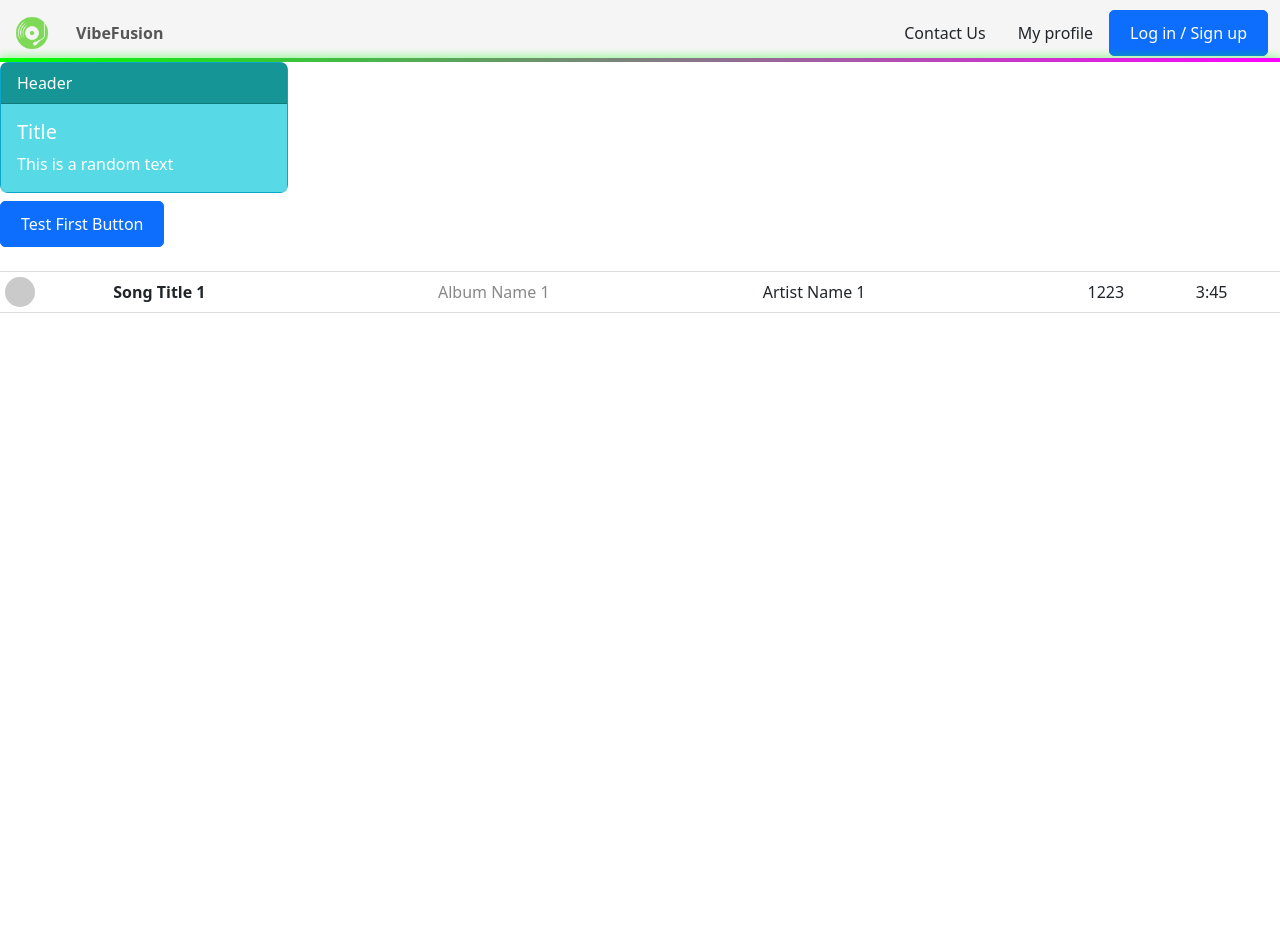
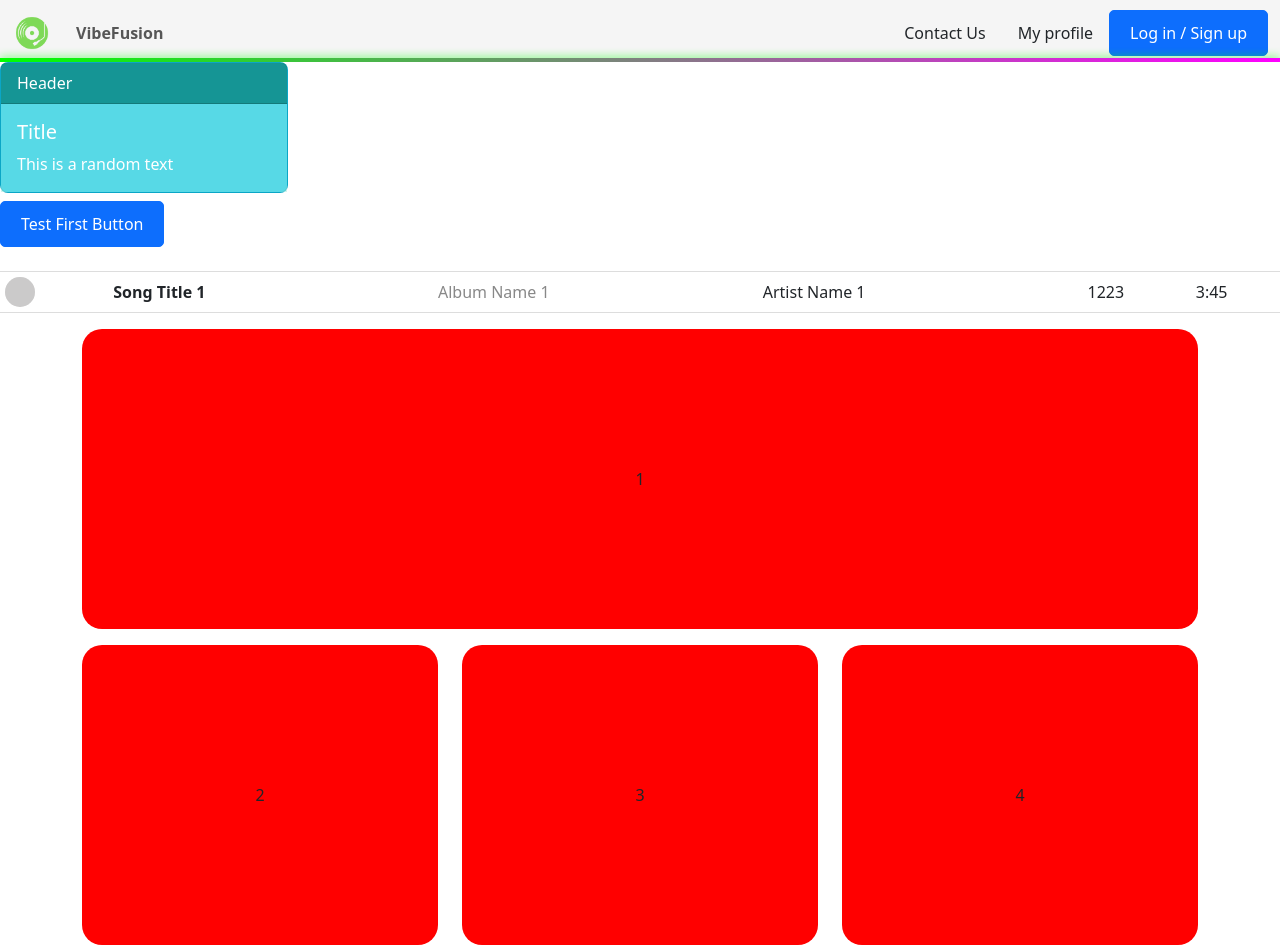
Before and after one commit to morgharrisx/fullstack-3, a React (Create React App) app in the folder frontend/: page / in a window 1280 px wide. Before the commit the page ends 800 px from the top, so only its background shows below. Built offline with nearby package versions, Linux system fonts and the light colour scheme; the HTML template or start-up script is replaced by a standard one.

Commit message:
Dashboard grid
The dashboard grid is made, but needs to be centred

```diff
--- a/frontend/src/App.js
+++ b/frontend/src/App.js
@@ -3,6 +3,7 @@ import CardComponent from './Card/Card';
 import NavScrollExample from './Navbar/navbar';
 import ReusableButton from './ReusableButton/ReusableButton';
 import PlaylistItem from './PlaylistItem/PlaylistItem';
+import Dashboard from './Dashboard/Dashboard';
 
 function App() {
   return (
@@ -21,6 +22,8 @@ function App() {
           albumCover={null} // to be replaced with actual album cover url
         />
       </div>
+      <Dashboard>
+      </Dashboard>
     </div>
   );
 }
--- /dev/null
+++ b/frontend/src/Dashboard/Dashboard.css
@@ -0,0 +1,13 @@
+
+
+
+.box {
+    background-color: red;
+    border-radius: 20px;
+    height: 100%;
+    width: auto;
+    min-height: 300px;
+    display: flex;
+    justify-content: center;
+    align-items: center;
+}
--- /dev/null
+++ b/frontend/src/Dashboard/Dashboard.jsx
@@ -0,0 +1,24 @@
+import React from 'react'
+import './Dashboard.css'
+import { Container, Row, Col } from 'react-bootstrap'
+
+const Dashboard = () => {
+  return (
+    <Container className='dashboard-container'>
+        <Row className='mt-3'>
+            <Col xs={12} sm={12} md={12} lg={12}>
+                <div className='box'>1</div>
+            </Col>
+        </Row>
+        <Row className='mt-3'>
+            <Col xs={12} sm={12} md={12} lg={4}>
+                     <div className='box'>2</div>
+            </Col>
+            <Col xs={12} sm={12} md={12} lg={4}>  <div className='box'>3</div></Col>
+            <Col xs={12} sm={12} md={12} lg={4}>  <div className='box'>4</div></Col>
+        </Row>
+    </Container>
+  )
+}
+
+export default Dashboard;
```
